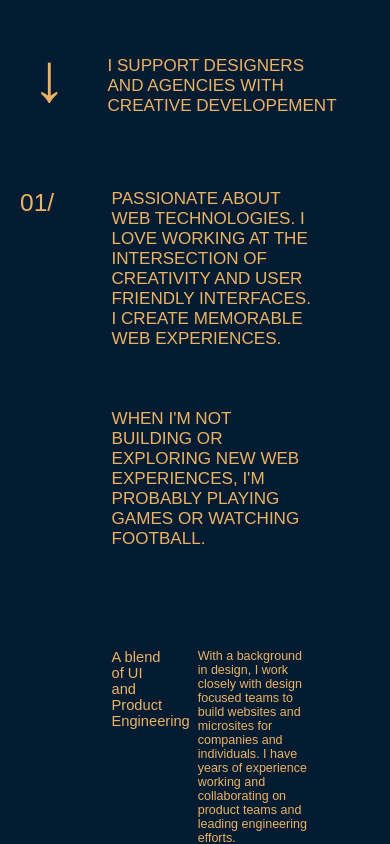
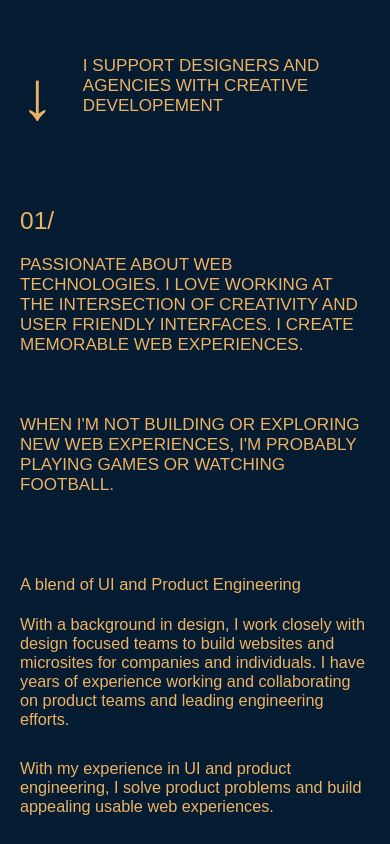
Before and after one commit to mitulpancholi/personalWebsite, a Next.js app: page / in a window 390 px wide. Shown: the part 800-1644 px from the top of the page. Built offline with nearby package versions, Linux system fonts and the light colour scheme.

Commit message:
responsive about page done

```diff
--- a/components/Header.tsx
+++ b/components/Header.tsx
@@ -14,9 +14,12 @@ const Header = () => {
     if (menuActive) {
       document.body.style.overflow = "hidden";
       // used to avoid scroll during mobile menu
-      // document.body.style.position = "fixed";
+      document.body.style.touchAction = "none";
+      // touch-action: none;
+      // -ms-touch-action: none;
     } else {
       document.body.style.overflow = "auto";
+      document.body.style.touchAction = "auto";
       // document.body.style.position = "initial";
     }
   }, [menuActive]);
@@ -39,7 +42,7 @@ const Header = () => {
             </Link>
           </UnorderList>
           <MobileMenuTitle onClick={() => setMenuActive(!menuActive)}>
-            {menuActive ? 'Close' : 'Menu'}
+            {menuActive ? "Close" : "Menu"}
           </MobileMenuTitle>
         </StyledNav>
       </HeaderWrapper>
@@ -53,7 +56,9 @@ const Header = () => {
           </MobileMenuUl>
         </MobileMenuListWrapper>
         <StyledLocationWrapper>
-          <p>Based in Surat <br /> gujarat,INDIA</p>
+          <p>
+            Based in Surat <br /> gujarat,INDIA
+          </p>
         </StyledLocationWrapper>
       </MobileMenu>
     </>
@@ -63,9 +68,9 @@ const Header = () => {
 export default Header;
 
 const MobileMenu = styled.div<MobileMenuProps>`
-@media ${devices.tablet} {
-  display: none;
-}
+  @media ${devices.tablet} {
+    display: none;
+  }
   min-height: 464px;
   display: flex;
   flex-direction: column;
@@ -80,6 +85,8 @@ const MobileMenu = styled.div<MobileMenuProps>`
   clip-path: ${(props) =>
     props.openMenu ? "inset(0% 0 0 0)" : "inset(100% 0 0 0)"};
   overflow: hidden;
+   /* height: -webkit-fill-available; */
+  -webkit-overflow-scrolling: touch;
   transition: ease 0.5s all;
   padding: 20px 20px;
 `;
@@ -103,7 +110,7 @@ const StyledLocationWrapper = styled.div`
     text-transform: uppercase;
     letter-spacing: 2px;
   }
-`
+`;
 
 const HeaderWrapper = styled.header`
   z-index: 5;
--- a/components/home/about.tsx
+++ b/components/home/about.tsx
@@ -1,5 +1,6 @@
 import styled from "styled-components";
 import Clamp from "../../lib/Clamp";
+import { devices } from "../../styles/media/device";
 
 const About = () => {
   return (
@@ -37,23 +38,37 @@ const About = () => {
 export default About;
 
 const AboutWrapper = styled.section`
+  @media ${devices.tablet} {
+    grid-template-columns: repeat(12, 1fr);
+  }
   display: grid;
-  grid-template-columns: repeat(12, 1fr);
+  gap: 20px;
+  grid-template-columns: repeat(6, 1fr);
   padding-top: ${Clamp(4, 12)};
 `;
 
 const PageNumber = styled.div`
+  @media ${devices.tablet} {
     grid-column-start: 1;
     grid-column-end: 2;
     text-align: center;
+  }
+  grid-column-start: 1;
+  grid-column-end: 7;
   font-size: ${Clamp(1.5, 2)};
 `;
 
 const AboutDescWrapper = styled.article`
+  @media ${devices.tablet} {
     grid-column-start: 4;
     grid-column-end: 11;
+  margin-bottom: 100px;
+
+  }
+  grid-column-start: 1;
+  grid-column-end: 7;
   font-size: ${Clamp(1, 2)};
-  margin-bottom: 100px;
+  margin-bottom: 60px;
 `;
 
 const MyIntro = styled.p``;
@@ -63,25 +78,36 @@ const MyHobby = styled.p`
 `;
 
 const IntroText = styled.span`
-  font-size: ${Clamp(0.875,1.5)};
+  @media ${devices.tablet} {
     grid-column-start: 4;
-  grid-column-end: 6;
+    grid-column-end: 7;
+  }
+  font-size: ${Clamp(1, 1.5)};
+  grid-column-start: 1;
+  grid-column-end: 7;
   font-weight: 500;
-`
+`;
 
 const IntroDescWrapper = styled.div`
+  @media ${devices.tablet} {
     grid-column-start: 7;
     grid-column-end: 11;
+  }
+  grid-column-start: 1;
+  grid-column-end: 7;
   p {
-    font-size: ${Clamp(0.75,1.25)};
+    font-size: ${Clamp(1, 1.25)};
     margin-bottom: 30px;
     font-weight: 500;
-
   }
-`
+`;
 
 const AboutLink = styled.p`
+  @media ${devices.tablet} {
     grid-column-start: 7;
     grid-column-end: 11;
-  font-size: ${Clamp(0.75,1.25)};
-`
+  }
+  grid-column-start: 1;
+  grid-column-end: 7;
+  font-size: ${Clamp(1, 1.25)};
+`;
--- a/pages/_app.tsx
+++ b/pages/_app.tsx
@@ -58,8 +58,10 @@ const GlobalStyle = createGlobalStyle`
     color : #ECB365;
     height: 100%;
     width: 100%;
+    position: relative;
     -ms-overflow-style: none;  /* Internet Explorer 10+ */
-    scrollbar-width: none;  /* Firefox */
+    scrollbar-width: none;
+ /* Firefox */
     ::-webkit-scrollbar {
     display: none;  /* Safari and Chrome */
     }
--- a/pages/index.tsx
+++ b/pages/index.tsx
@@ -39,8 +39,15 @@ const Description = styled.article`
 `;
 
 const ArrowWrapper = styled.span`
-  grid-column-start: 1;
-  grid-column-end: 3;
+  @media ${devices.tablet} {
+    grid-column-start: 1;
+    grid-column-end: 3;
+    span {
+      ::before {
+        margin-bottom: -18px;
+      }
+    }
+  }
   font-size: ${Clamp(4, 8)};
   font-weight: 700;
   text-align: center;
@@ -53,7 +60,7 @@ const ArrowWrapper = styled.span`
       width: 0;
     }
     ::before {
-      margin-top: -18px;
+      margin-top: 0;
     }
     ::after {
       margin-bottom: 0;
@@ -68,6 +75,6 @@ const ShortDesc = styled.span`
   }
   text-transform: uppercase;
   font-size: ${Clamp(1, 2)};
-  grid-column-start: 4;
+  grid-column-start: 3;
   grid-column-end: 12;
 `;
```
Lines whose indentation alone changed are shown as unchanged.
